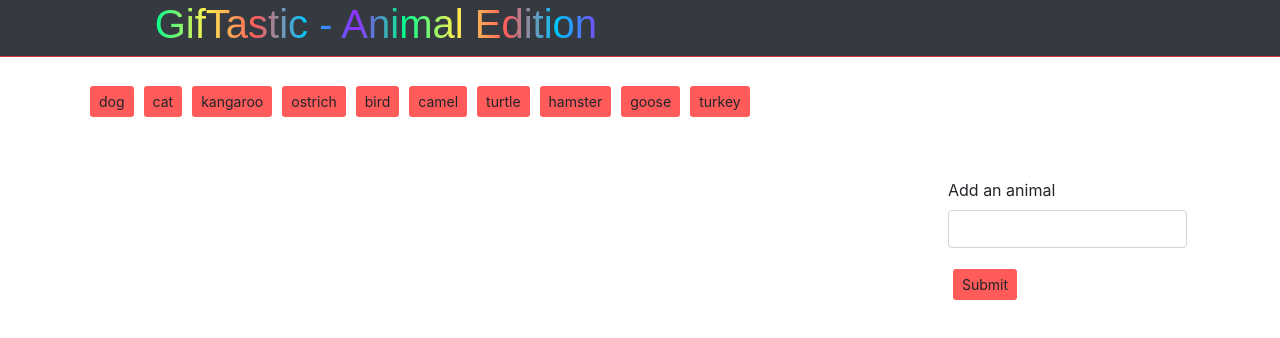
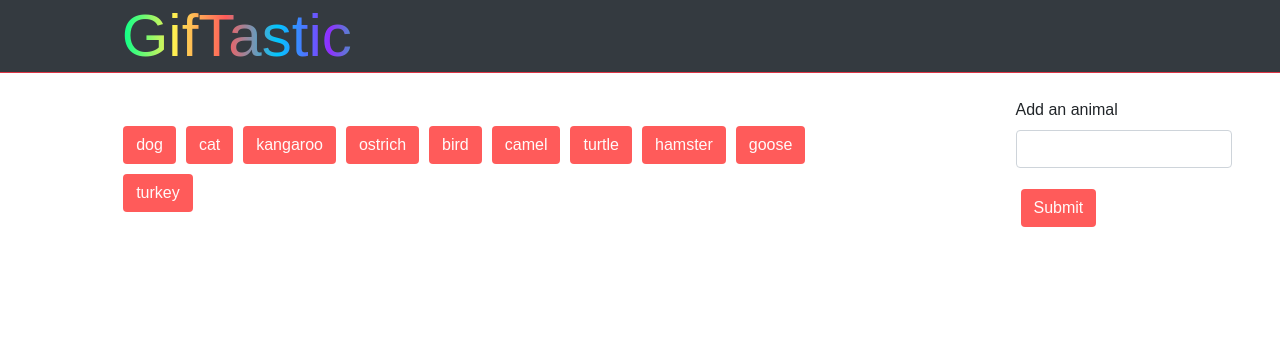
Before and after one commit to danhauen/.github.io, a plain HTML site: page Projects/GifTastic/index.html in a window 1280 px wide. Drawn offline with nearby package versions, Linux system fonts and the light colour scheme.

Commit message:
updated giftastic

```diff
--- a/Projects/GifTastic/assets/css/style.css
+++ b/Projects/GifTastic/assets/css/style.css
@@ -1,26 +1,48 @@
+.gif-container {
+    display: flex;
+    flex-flow: row wrap;
+    justify-content: center;
+    align-items: space-evenly;
+    align-content: baseline;
+    max-height: 95%;
+    margin: 5% auto;
+    width: 80%;
 
+}
+
+.input-header {
+    font-family: 'Alegreya Sans', sans-serif;
+}
 
 .animal-btn , .new-btn {
     margin: 5px !important;
     background-color: rgb(255, 91, 90) !important;
-
-
+    font-family: 'Alegreya Sans', sans-serif;
+    font-weight:lighter !important;
+    color: snow !important;
 }
 
-.form {
-    border:  rgb(0, 199, 255) !important;
+p {
+    margin-left: 20px !important;
+    margin-bottom: 5px !important;
+    font-family: 'Alegreya Sans', sans-serif !important;
 }
 
 .giphy {
-    border: rgb(0, 199, 255) !important;
-    border-width: thick;
+    flex: none 1 1 90% auto;
+    border: 3px solid black;
+    margin: 20px;
+    margin-top: 0px !important;
 }
+
 
 .rainbow {
     background-image: -webkit-gradient( linear, left top, right top, color-stop(0, rgb(3, 255, 139)), color-stop(0.05, rgb(255, 241, 81)), color-stop(0.10, rgb(255, 91, 90)), color-stop(0.15, rgb(0, 199, 255)), color-stop(0.20, rgb(144, 46, 255)), color-stop(0.25, rgb(3, 255, 139)), color-stop(0.30, rgb(255, 241, 81)), color-stop(0.35, rgb(255, 91, 90)), color-stop(0.40, rgb(0, 199, 255)), color-stop(0.45, rgb(144, 46, 255)), color-stop(0.50, rgb(3, 255, 139)), color-stop(0.55, rgb(255, 241, 81)), color-stop(0.60, rgb(255, 91, 90)) ) !important;
     font-family: 'Alegreya Sans', sans-serif !important;
+    font-size: 60px;
     width: auto;
     color:transparent;
     -webkit-background-clip: text;
     background-clip: text;
+
 }
--- a/Projects/GifTastic/assets/javascript/app.js
+++ b/Projects/GifTastic/assets/javascript/app.js
@@ -15,7 +15,7 @@ $(document).ready(function () {
             // clears input box
             $("#animal-input").val("");
             // adds class
-            animalBtn.addClass("btn new-btn btn-sm");
+            animalBtn.addClass("btn new-btn");
             // adds data attribute and places in the array
             animalBtn.attr("data-animal", animals[i]);
             // provides text to the button
@@ -54,7 +54,7 @@ $(document).ready(function () {
                     // Storing an array of results in the results variable
                     var rating = results[a].rating;
                     // creating an area for text and to display the rating
-                    var p = $("<p>").text("Rating: " + results[a].rating);
+                    var p = $("<p>").text("Rated: " + results[a].rating);
 
                     // using the src attributes for the display of the gifs
                     var animated = results[a].images.fixed_height.url;
--- a/Projects/GifTastic/index.html
+++ b/Projects/GifTastic/index.html
@@ -8,18 +8,18 @@
     <meta name="viewport" content="width=device-width,initial-scale=1">
     <link href="https://fonts.googleapis.com/css?family=Alegreya+Sans:900&display=swap" rel="stylesheet">
     <link rel="stylesheet" href="assets/css/style.css">
-    <link rel="stylesheet" href="https://stackpath.bootstrapcdn.com/bootstrap/4.4.1/css/bootstrap.min.css" integrity="sha384-Vkoo8x4CGsO3+Hhxv8T/Q5PaXtkKtu6ug5TOeNV6gBiFeWPGFN9MuhOf23Q9Ifjh" crossorigin="anonymous">
+    <link rel="stylesheet" href="https://stackpath.bootstrapcdn.com/bootstrap/4.4.1/css/bootstrap.min.css"
+        integrity="sha384-Vkoo8x4CGsO3+Hhxv8T/Q5PaXtkKtu6ug5TOeNV6gBiFeWPGFN9MuhOf23Q9Ifjh" crossorigin="anonymous">
     <script type="text/javascript" src="https://cdnjs.cloudflare.com/ajax/libs/jquery/3.2.1/jquery.min.js"></script>
 
 </head>
 
 <body>
     <!--header with rainbow title in css with Giphy colors-->
-<div class = "container-fluid bg-dark border-bottom border-danger">
-    <div class="row header-row">
-        <div class="col-10 mx-auto pl-5">
-            <h1 class="header rainbow">GifTastic - Animal Edition</h1>
-            </span>
+    <div class="container-fluid bg-dark border-bottom border-danger">
+        <div class="row header-row  justify-content-sm-center">
+            <div class="col-10">
+                <h1 class="header rainbow m-0">GifTastic</h1>
             </div>
         </div>
     </div>
@@ -27,26 +27,26 @@
     <br>
     <!--area where animal buttons created are placed-->
     <div class="row btn-row">
-        <div class="container" value = "data-animal" id="buttons"></div>
+        <div class="container col-lg-7 col-sm-12 pl-4 mt-4 justify-content-sm-end" value="data-animal"id="buttons"></div>
+        <!--input new animal-->
+        <div class="col-lg-3 col-sm-12 pl-5 justify-content-sm-end">
+            <form class="form p-0 mr-5">
+                <div class="form-group animal-form">
+                    <label for="animal-input" class ="input-header">Add an animal</label>
+                    <input type="text" class="form-control" id="animal-input">
+                </div>
+                <!--submit btn for adding a new button-->
+                <input class="btn animal-btn" type="submit" value="Submit" id="add-animal">
+            </form>
+        </div>
     </div>
     <br>
     <br>
 
-<div class = "container">
-    <div class = "row">
+    <div class="container col-10">
+        <div class="row">
             <!--Area where gifs are placed when generated-->
-        <div class ="flex-container col-9" id="gifs-view"></div>
-        <!--input new animal-->
-        <div class = "col-3">
-            <form class = "form p-2">
-                <div class="form-group animal-form">
-                <label for="animal-input">Add an animal</label>
-                <input type="text" class="form-control" id="animal-input">
-                </div>
-                <!--submit btn for adding a new button-->
-                <input class="btn animal-btn btn-sm" type="submit" value="Submit" id="add-animal">
-            </form>
-        </div>
+            <div class="container gif-container col-sm-12" id="gifs-view"></div>
         </div>
     </div>
     <!--js.script src-->
```
Lines whose indentation alone changed are shown as unchanged.
